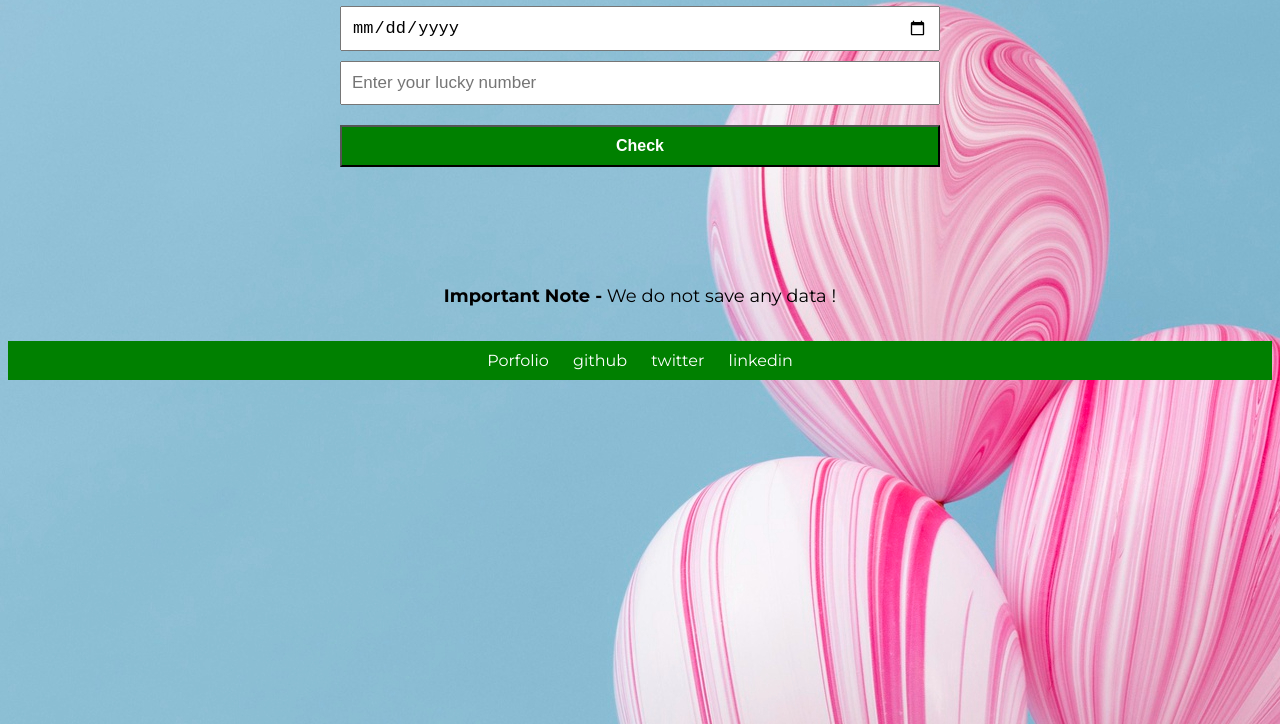
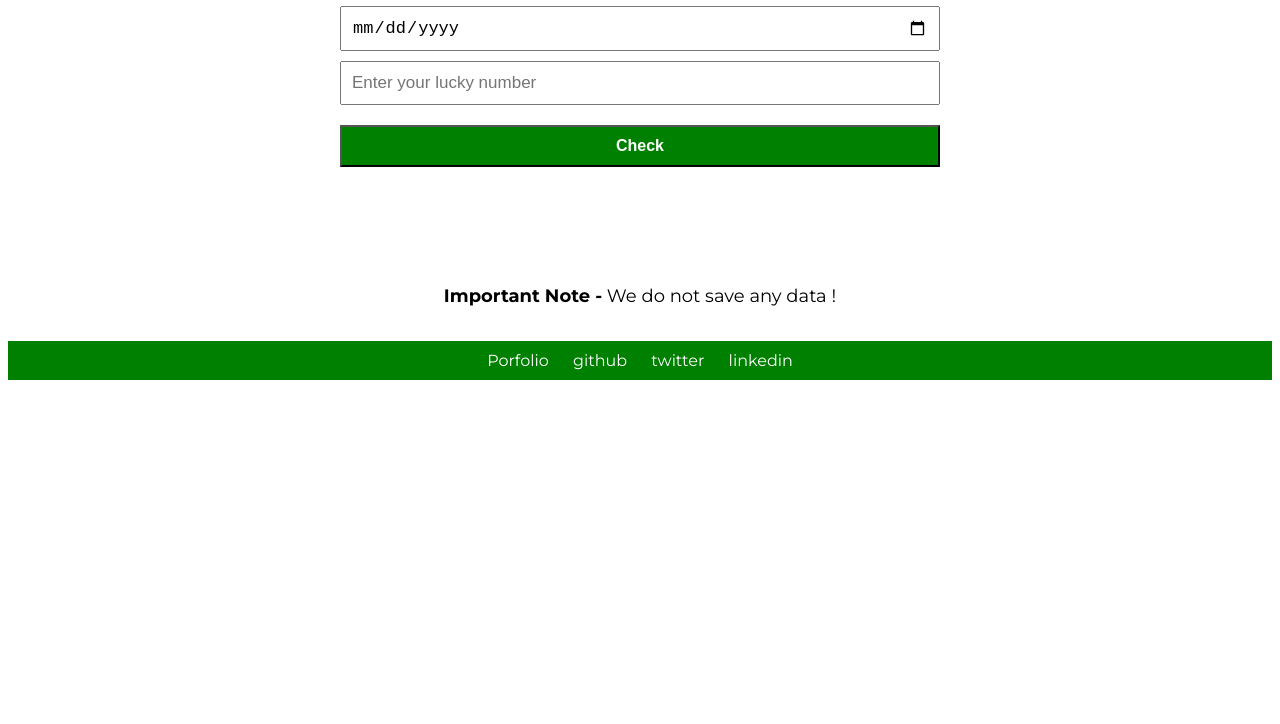
Before and after one commit to way2nizam/lucky-birthdate, a plain HTML site: page index.html in a window 1280 px wide. Shown: the part 76-800 px from the top of the page. Drawn offline with Linux system fonts and the light colour scheme.

Commit message:
background image removed

```diff
--- a/main.css
+++ b/main.css
@@ -9,7 +9,6 @@
 body {
   font-family: 'Montserrat', sans-serif;
   text-align: center;
-  background-image: url('/images/birthday-ballons.jpg');
 }
 
 .container {
```
